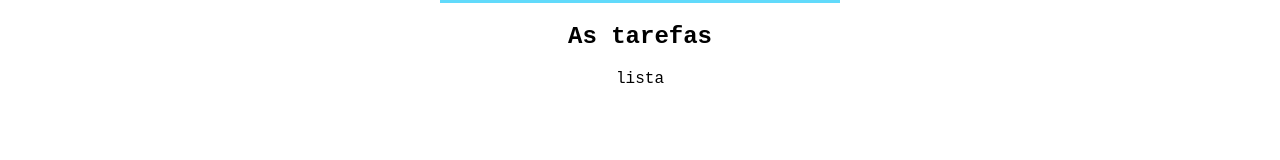
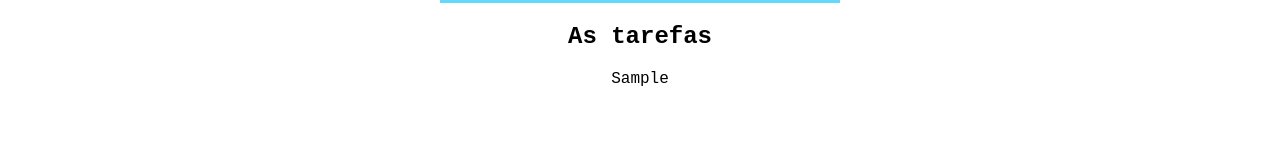
Before and after one commit to DavidGabrielBJorge/ListaDeTarefas, a React (Create React App) app: page / in a window 1280 px wide. Both pictures are taken after typing "Sample", "Sample" into the empty fields and a click on the input "Criar tarefa". Shown: the part 409-569 px from the top of the page. Built offline with nearby package versions, Linux system fonts and the light colour scheme.

Commit message:
add: criando o basico da lista de tarefas

```diff
--- a/src/App.tsx
+++ b/src/App.tsx
@@ -27,7 +27,7 @@
 
       <div>
          <h2>As tarefas</h2>
-         <TaskList></TaskList>
+         <TaskList taskList={taskList}></TaskList>
       </div>
 
     </main>
--- a/src/components/TaskList.tsx
+++ b/src/components/TaskList.tsx
@@ -1,11 +1,25 @@
 import * as React from 'react';
+import { ITask } from '../interfaces/task';
 
+import styles from "./TaskList.module.css";
 
-const  TaskList = () => {
+interface Props{
+  taskList : ITask[]
+}
+
+const  TaskList = ({taskList}: Props) => {
   return (
-    <div>
-        lista
-    </div>
+    <>
+    {taskList.length > 0 ?(
+      taskList.map((task)=>(
+        <div key={task.id}>
+          <p>{task.title}</p>
+        </div>
+      ))
+    ): (
+      <p>Não possui tarefas cadastradas</p>
+    )}
+    </>
   );
 };
 
```
Also changed, not shown: src/components/TaskList.module.css (added).
